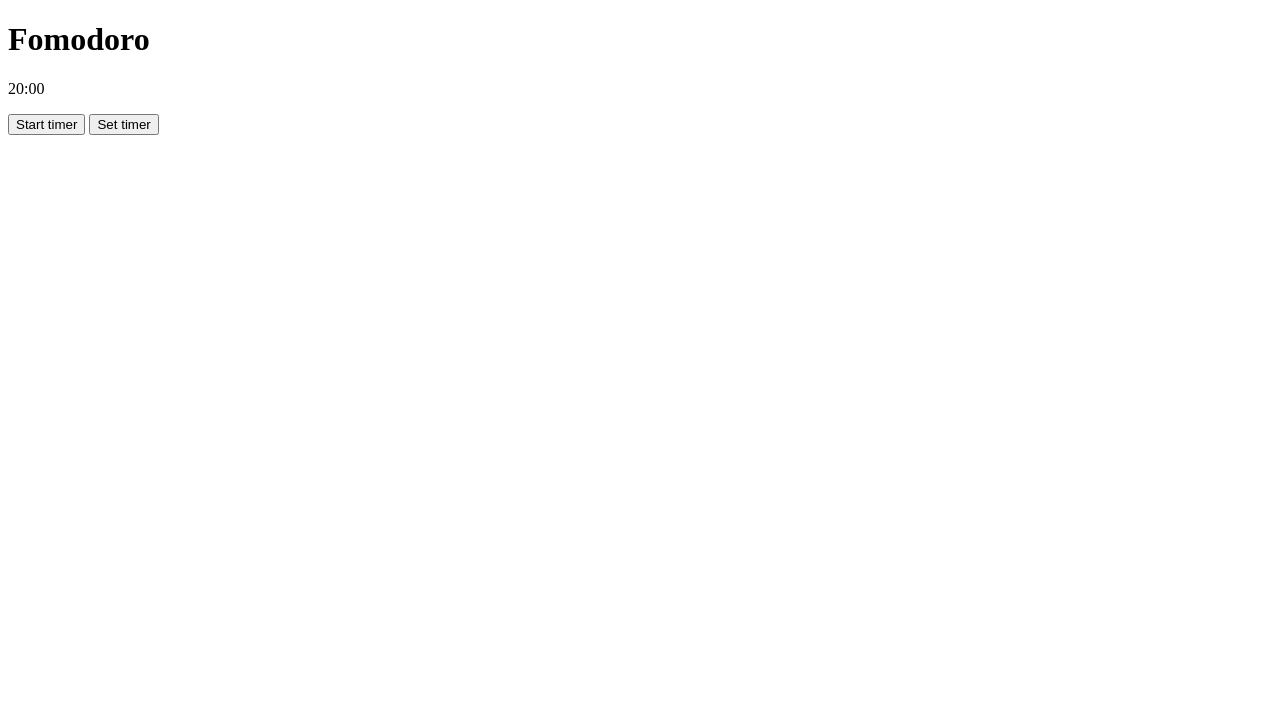
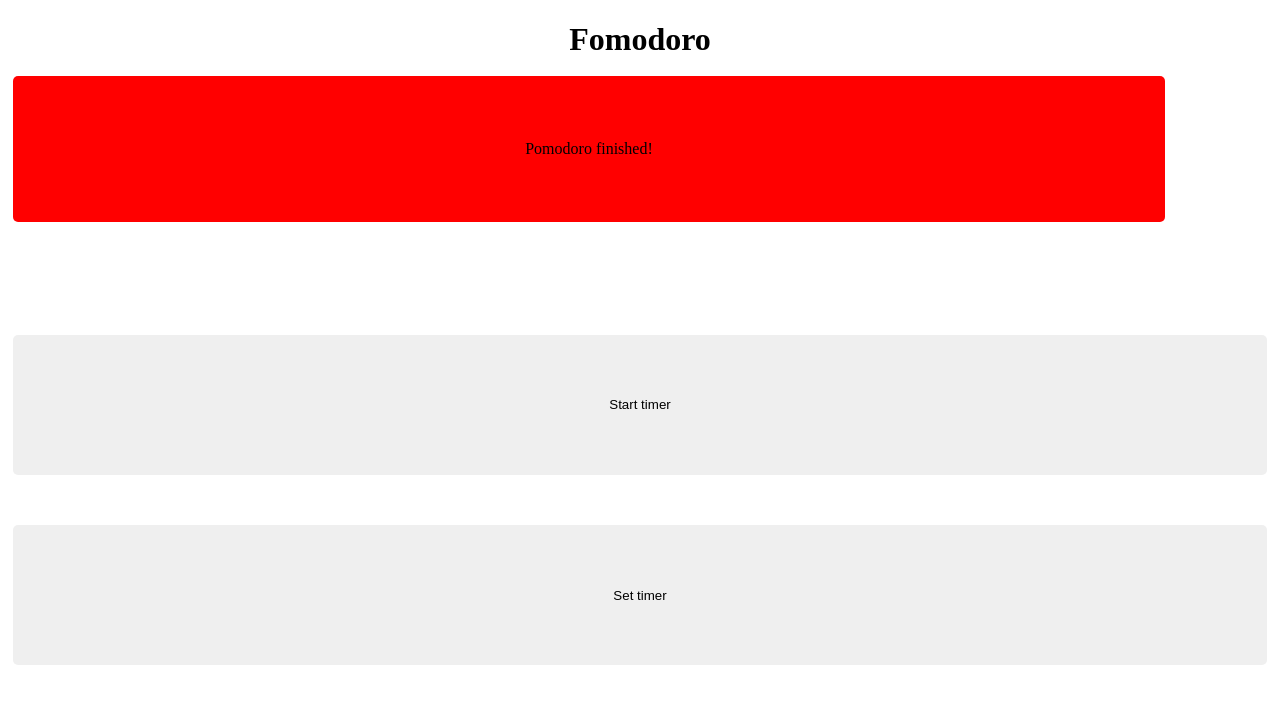
Before and after one commit to mgdelacroix/fomodoro, a plain HTML site: page index.html in a window 1280 px wide. Drawn offline with Linux system fonts and the light colour scheme.

Commit message:
Add first version of the css

```diff
--- /dev/null
+++ b/css/styles.css
@@ -0,0 +1,45 @@
+*, *::before, *::after {
+    box-sizing: border-box;
+}
+
+body {
+    font-size: 100%;
+}
+
+main {
+    text-align: center;
+    margin: 5px;
+}
+
+#timer {
+    font-size: 5em;
+}
+
+button {
+    width: 100%;
+    border-radius: 5px;
+    outline: none;
+    border: none;
+    padding: 5%;
+    margin: 2% 0;
+}
+
+#message {
+    position: absolute;
+    width: 90%;
+    top: 60px;
+    background-color: red;
+    padding: 5%;
+    border-radius: 5px;
+}
+
+#message::before {
+    content: "";
+    width: 10px;
+    height: 10px;
+    background-color: red;
+}
+
+.hidden {
+    display: none;
+}
--- a/index.html
+++ b/index.html
@@ -3,13 +3,16 @@
   <head>
     <title>Fomodoro</title>
     <script type="application/javascript" src="vendor/countdown.min.js"></script>
+    <link rel="stylesheet" href="css/styles.css" />
     <meta charset="utf-8" />
+    <meta name="viewport" content="width=device-width">
   </head>
 
   <body>
-    <h1>Fomodoro</h1>
+    <main>
+      <h1 id="main-title">Fomodoro</h1>
       <div id="timer-div">
-      <p id="message"></p>
+        <p id="message">Pomodoro finished!</p>
         <p id="timer">20:00</p>
       </div>
       <div id="buttons">
@@ -19,6 +22,7 @@
       <audio id="finishAudio">
         <source src="audio/blaster.ogg" type="audio/ogg" />
       </audio>
+    </main>
 
     <script type="application/javascript" src="app.js"></script>
   </body>
```
Lines whose indentation alone changed are shown as unchanged.
